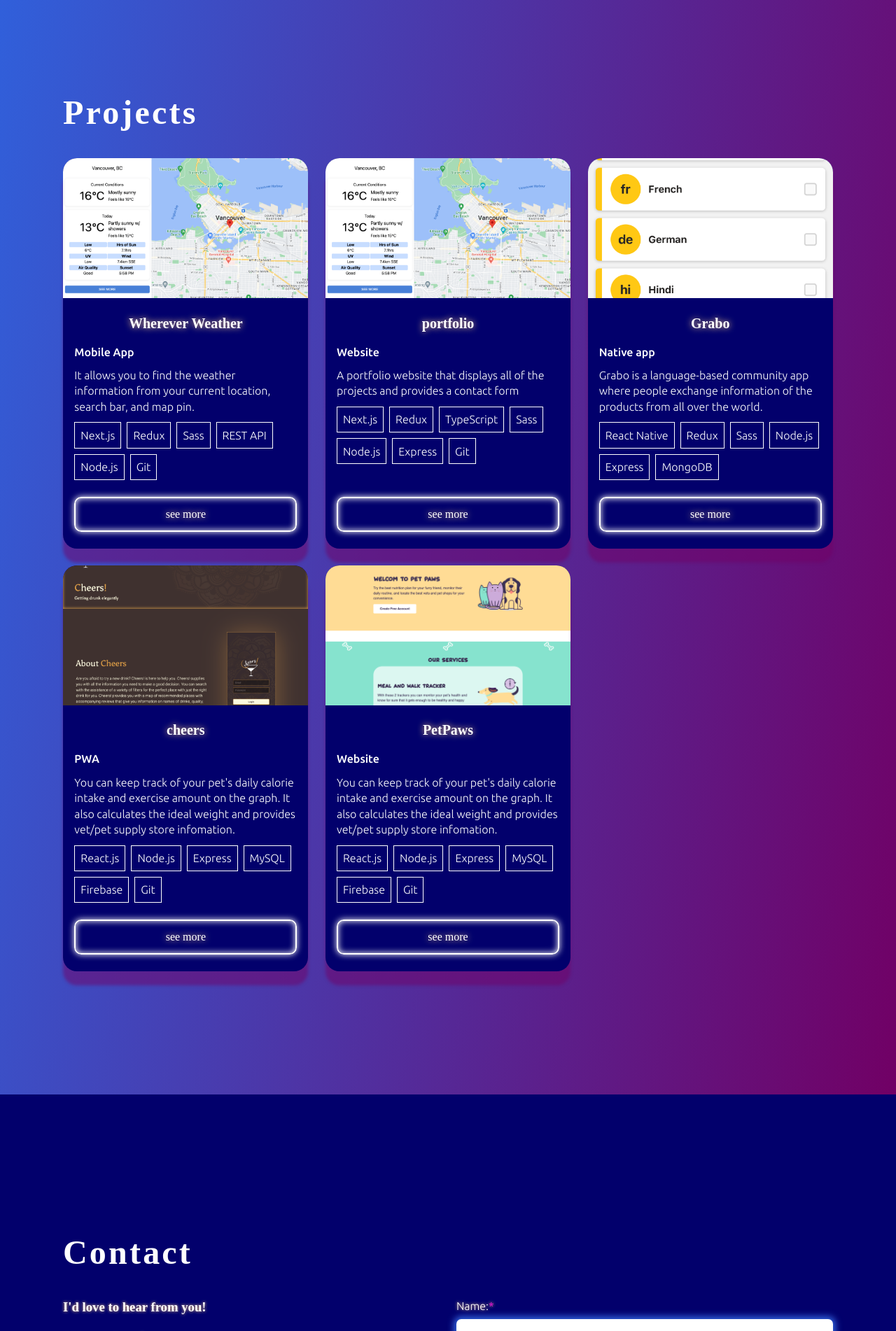
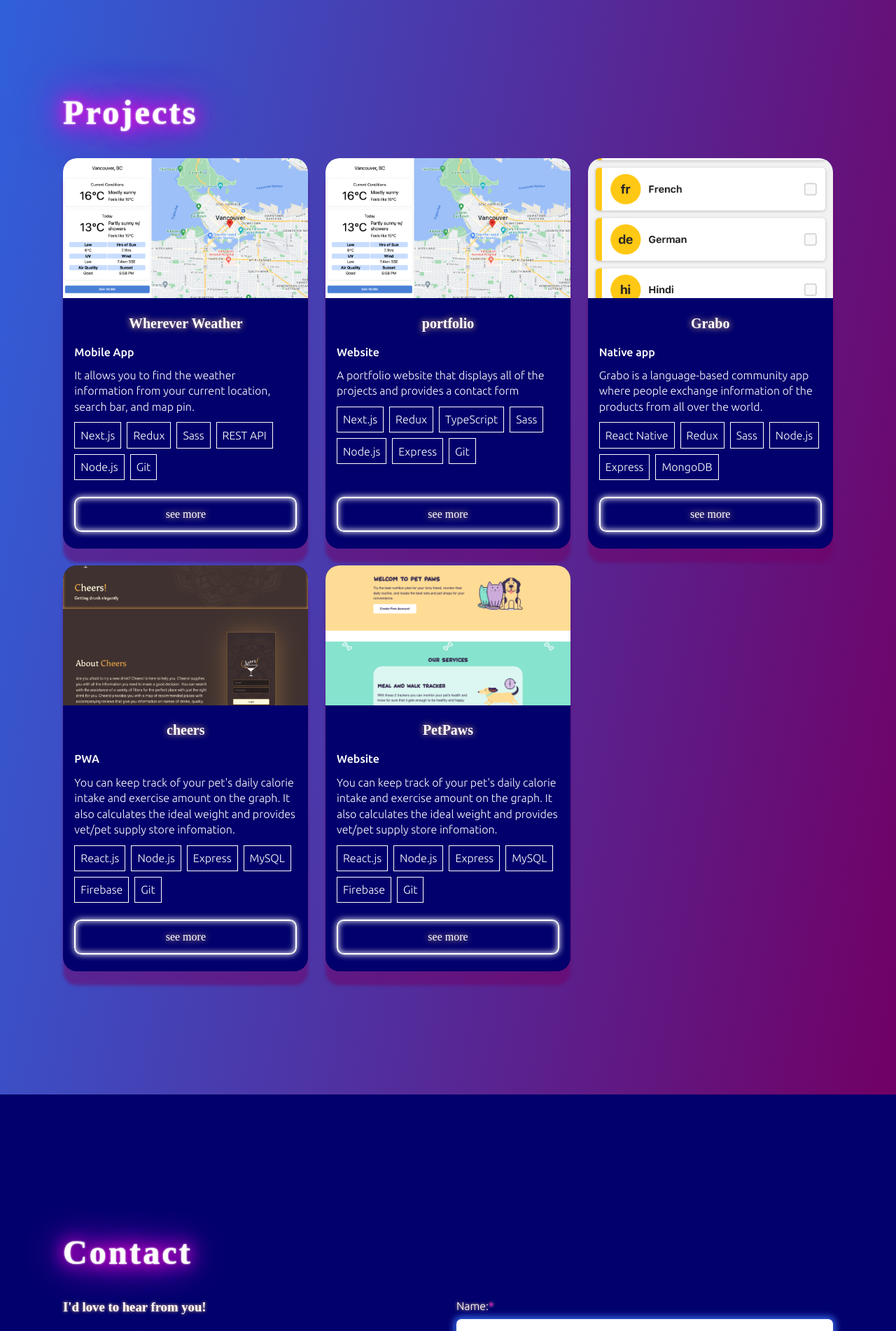
Before and after one commit to AzusaNakahashi/portfolio-2022, a Next.js app in the folder client/: page / in a window 1280 px wide. Shown: the part 1700-3602 px from the top of the page at 70% size. Built offline with nearby package versions, Linux system fonts and the light colour scheme; no server answers; a web font is replaced by a local one; what next-redux-wrapper would draw is missing.

Commit message:
style add color and animation to headings

```diff
--- a/client/components/Contact.tsx
+++ b/client/components/Contact.tsx
@@ -1,9 +1,10 @@
-import Image from "next/image";
 import React, { useEffect, useState } from "react";
 import { useAppDispatch, useAppSelector } from "../hooks";
+import { postForm } from "../features/form";
+import Image from "next/image";
+import { useInView } from "react-intersection-observer";
 import contactImg from "../public/illustration/contact-img.svg";
 import styles from "../styles/contact.module.scss";
-import { postForm } from "../features/form";
 
 const Contact = () => {
   const formStatus = useAppSelector((state) => state.form.status);
@@ -15,7 +16,11 @@ const Contact = () => {
     subject: "",
     message: "",
   });
-
+  const { ref: headingRef, inView: headingIsVisible } = useInView({
+    threshold: 0.2,
+    //triggerOnce: true,
+  });
+  console.log("headingref", headingIsVisible);
   const showFormStatusMessage = (formSendingStatus: string) => {
     switch (formSendingStatus) {
       case "IDLE":
@@ -57,7 +62,12 @@ const Contact = () => {
   return (
     <div className={styles["contact"]} id="contact">
       <div className={styles["content-wrapper"]}>
-        <h2>Contact</h2>
+        <h2
+          ref={headingRef}
+          className={`${headingIsVisible && styles.animated}`}
+        >
+          Contact
+        </h2>
         <div className={styles["grid-wrapper"]}>
           <div className={styles["thanks-message"]}>
             <div className={styles["text-effect"]}>
--- a/client/components/Projects.tsx
+++ b/client/components/Projects.tsx
@@ -1,10 +1,16 @@
+import { useState } from "react";
 import Link from "next/link";
+import { projectsData } from "../public/projectData/text/projects";
+import { useInView } from "react-intersection-observer";
 import styles from "../styles/projects.module.scss";
-import { projectsData } from "../public/projectData/text/projects";
-import { useState } from "react";
 
 const Projects = () => {
   const [pathNames, setPathNames] = useState<string[]>([]);
+  const { ref: headingRef, inView: headingIsVisible } = useInView({
+    threshold: 0.2,
+    //triggerOnce: true,
+  });
+  console.log(headingIsVisible);
   useState(() => {
     setPathNames(() => {
       let paths: string[] = [];
@@ -17,7 +23,12 @@ const Projects = () => {
   return (
     <div className={styles["projects"]} id="projects">
       <div className={styles["content-wrapper"]}>
-        <h2>Projects</h2>
+        <h2
+          ref={headingRef}
+          className={`${headingIsVisible && styles.animated}`}
+        >
+          Projects
+        </h2>
         <div className={styles["cards-container"]}>
           {projectsData.map((project, index) => {
             return (
--- a/client/styles/contact.module.scss
+++ b/client/styles/contact.module.scss
@@ -1,4 +1,5 @@
 @import "./variables.module.scss";
+@import "./keyframes.module.scss";
 @import "./mixins.module.scss";
 @include neon-heading-flicker(yellow-flicker, $neon-color-secondary);
 
@@ -27,7 +28,9 @@
   background-color: $bgc-dark;
   h2 {
     margin: 2rem 0;
+    @include heading-text-shadow($neon-color-primary);
     //animation: yellow-flicker 1.5s infinite alternate;
+    @include slide-up-animation(0.4s);
   }
   .grid-wrapper {
     text-shadow: 0 0 4px $neon-color-secondary;
--- a/client/styles/header.module.scss
+++ b/client/styles/header.module.scss
@@ -1,5 +1,6 @@
 @import "./variables.module.scss";
 @import "./keyframes.module.scss";
+@import "./mixins.module.scss";
 
 .menu-wrapper {
   position: fixed;
--- a/client/styles/project.module.scss
+++ b/client/styles/project.module.scss
@@ -1,4 +1,5 @@
 @import "./variables.module.scss";
+@import "./keyframes.module.scss";
 @import "./mixins.module.scss";
 .project {
   background: linear-gradient(
--- a/client/styles/projects.module.scss
+++ b/client/styles/projects.module.scss
@@ -1,4 +1,5 @@
 @import "./variables.module.scss";
+@import "./keyframes.module.scss";
 @import "./mixins.module.scss";
 @include neon-heading-flicker(yellow-flicker, $neon-color-secondary);
 
@@ -12,7 +13,9 @@
   h2 {
     margin: 1rem 0;
     color: $text-color;
+    @include heading-text-shadow($neon-color-primary);
     //animation: yellow-flicker 1.5s infinite alternate;
+    @include slide-up-animation(0.7s);
   }
   .cards-container {
     padding: 1rem 0;
```
Also changed, not shown: client/styles/globals.module.scss (deleted, +0 -29 lines).
